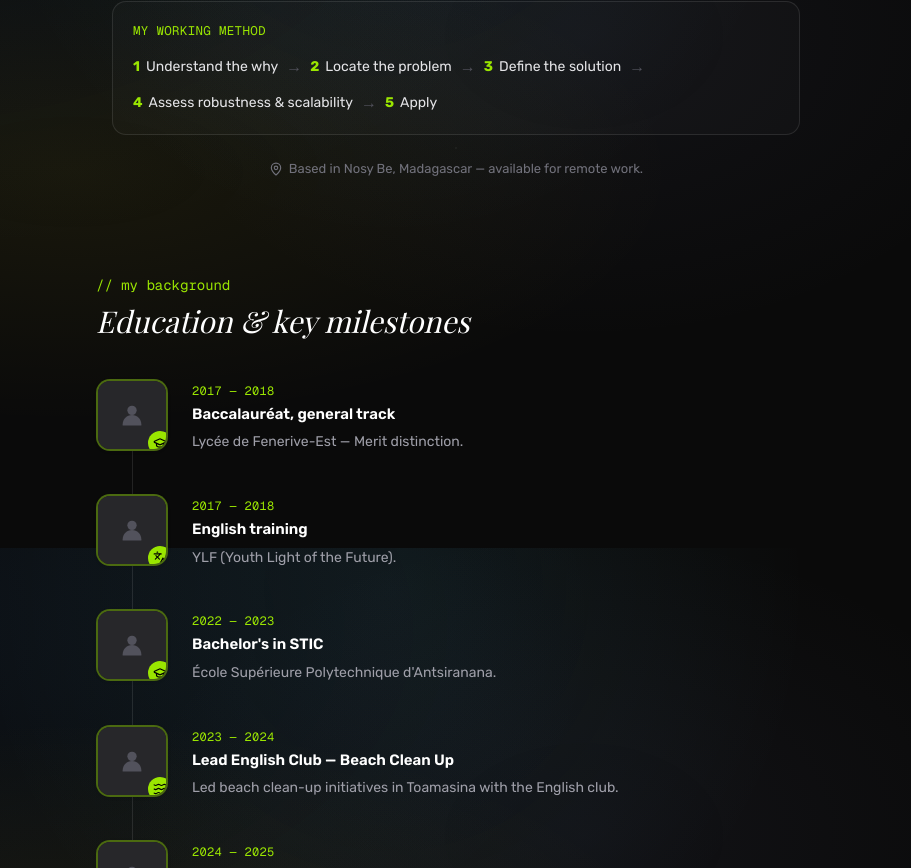
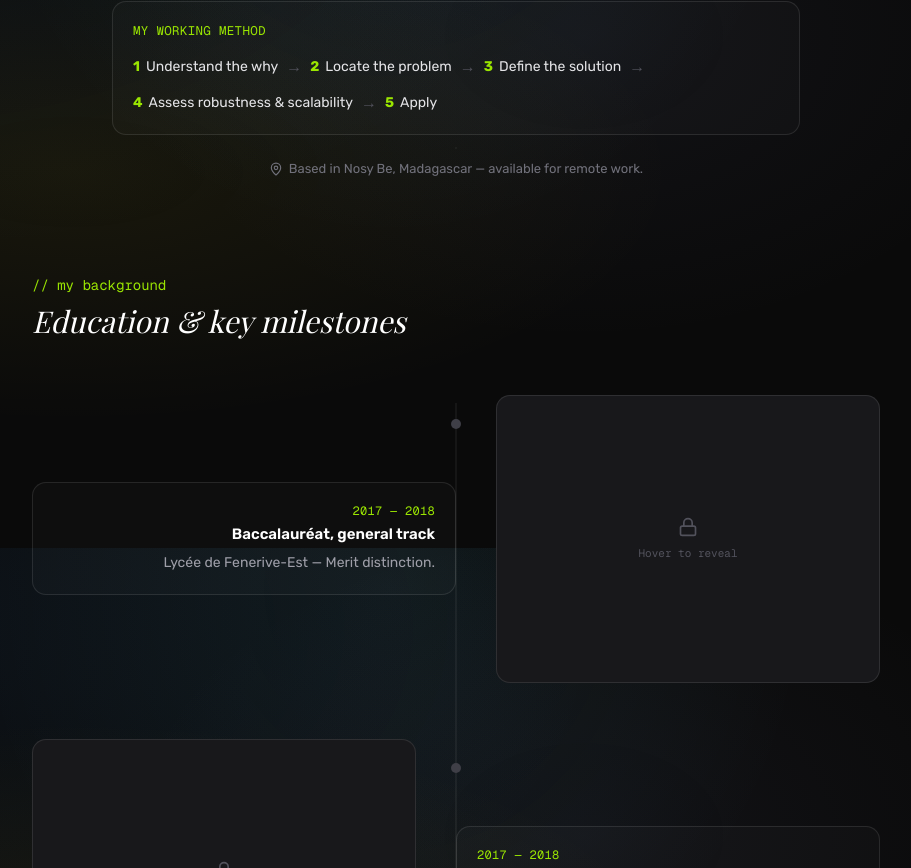
Before and after one commit to Gitjaphet/MYPORTFOLIO, a Next.js app: page /en/about in a window 1280 px wide. Shown: the part 1052-1920 px from the top of the page, without its empty margins (184-1095 px from the left). Built offline with nearby package versions, Linux system fonts and the light colour scheme; a web font is replaced by a local one.

Commit message:
mise à jour timeline

```diff
--- a/src/components/about/timeline.tsx
+++ b/src/components/about/timeline.tsx
@@ -1,80 +1,134 @@
 "use client";
 
 import Image from "next/image";
-import { motion } from "framer-motion";
+import { motion, AnimatePresence } from "framer-motion";
+import { useState } from "react";
 import { useTranslations } from "next-intl";
 import { timelineEntries } from "@/lib/timeline";
 import { Reveal } from "@/components/ui/reveal";
-
-function MockPhoto({ imageSrc, alt }: { imageSrc?: string; alt: string }) {
-  if (imageSrc) {
-    return (
-      <Image
-        src={imageSrc}
-        alt={alt}
-        fill
-        sizes="64px"
-        className="object-cover"
-      />
-    );
-  }
-
-  return (
-    <div className="flex h-full w-full items-center justify-center bg-zinc-200 dark:bg-zinc-800">
-      <svg viewBox="0 0 24 24" fill="currentColor" className="h-7 w-7 text-zinc-400 dark:text-zinc-600">
-        <circle cx="12" cy="8" r="4" />
-        <path d="M4 20c0-4.4 3.6-8 8-8s8 3.6 8 8v1H4v-1Z" />
-      </svg>
-    </div>
-  );
-}
+import { Lock, ImageOff } from "lucide-react";
 
 export function Timeline() {
   const t = useTranslations("About.timeline");
+  const [activeIndex, setActiveIndex] = useState<number | null>(null);
+
+  const toggle = (i: number) => {
+    setActiveIndex((prev) => (prev === i ? null : i));
+  };
 
   return (
-    <section className="relative mx-auto max-w-3xl px-6 py-20">
+    <section className="relative mx-auto max-w-4xl px-6 py-20">
       <Reveal>
         <p className="mb-2 font-mono text-sm text-lime-500 dark:text-lime-400">
           {t("kicker")}
         </p>
-        <h2 className="mb-10 font-heading text-2xl italic text-zinc-900 dark:text-white md:text-3xl">
+        <h2 className="mb-14 font-heading text-2xl italic text-zinc-900 dark:text-white md:text-3xl">
           {t("title")}
         </h2>
       </Reveal>
 
       <div className="relative">
-        <div className="absolute left-8 top-2 bottom-2 w-px bg-zinc-200 dark:bg-white/10 sm:left-9" />
+        <div className="absolute left-4 top-2 bottom-2 w-px bg-zinc-200 dark:bg-white/10 md:left-1/2 md:-translate-x-1/2" />
 
-        <div className="flex flex-col gap-8">
+        <div className="flex flex-col gap-10 md:gap-14">
           {timelineEntries.map((entry, i) => {
-            const Icon = entry.Icon;
+            const isEven = i % 2 === 0;
+            const isActive = activeIndex === i;
+            const title = t(`items.${entry.key}.title`);
+
             return (
               <motion.div
                 key={`${entry.key}-${i}`}
-                initial={{ opacity: 0, y: 16 }}
+                onHoverStart={() => setActiveIndex(i)}
+                onHoverEnd={() => setActiveIndex(null)}
+                onClick={() => toggle(i)}
+                initial={{ opacity: 0, y: 20 }}
                 whileInView={{ opacity: 1, y: 0 }}
-                viewport={{ once: true, margin: "-60px" }}
-                transition={{ duration: 0.35, delay: i * 0.06, ease: [0.22, 1, 0.36, 1] }}
-                className="relative flex gap-5 pl-0 sm:gap-6"
+                viewport={{ once: true, margin: "-80px" }}
+                transition={{ duration: 0.45, ease: [0.22, 1, 0.36, 1] }}
+                className={`relative flex cursor-pointer flex-col gap-4 pl-10 md:flex-row md:items-center md:gap-10 md:pl-0 ${
+                  isEven ? "" : "md:flex-row-reverse"
+                }`}
               >
-                <div className="relative z-10 flex h-16 w-16 shrink-0 items-center justify-center overflow-hidden rounded-xl border-2 border-lime-400/40 bg-white shadow-sm dark:bg-zinc-900 sm:h-18 sm:w-18">
-                  <MockPhoto imageSrc={entry.imageSrc} alt={t(`items.${entry.key}.title`)} />
-                  <div className="absolute -bottom-1.5 -right-1.5 flex h-6 w-6 items-center justify-center rounded-full bg-lime-400 text-black">
-                    <Icon className="h-3.5 w-3.5" aria-hidden="true" />
-                  </div>
-                </div>
+                <span
+                  className={`absolute left-[13px] top-6 z-10 h-2.5 w-2.5 -translate-x-1/2 rounded-full transition-colors duration-300 md:left-1/2 ${
+                    isActive ? "bg-lime-400" : "bg-zinc-300 dark:bg-zinc-700"
+                  }`}
+                />
 
-                <div className="flex-1 pb-2 pt-1">
+                <div
+                  className={`flex-1 rounded-xl border p-5 transition-all duration-300 ${
+                    isActive
+                      ? "border-lime-400/40 bg-white shadow-sm dark:bg-white/[0.04]"
+                      : "border-zinc-200 bg-white dark:border-white/10 dark:bg-white/[0.02]"
+                  } ${isEven ? "md:text-right" : ""}`}
+                >
                   <p className="mb-1 font-mono text-xs tracking-wide text-lime-500 dark:text-lime-400">
                     {entry.period}
                   </p>
                   <h3 className="mb-1.5 font-body text-[15px] font-semibold text-zinc-900 dark:text-white">
-                    {t(`items.${entry.key}.title`)}
+                    {title}
                   </h3>
                   <p className="font-body text-[14px] leading-relaxed text-zinc-600 dark:text-zinc-400">
                     {t(`items.${entry.key}.description`)}
                   </p>
+                </div>
+
+                <div className="relative aspect-[4/3] flex-1 overflow-hidden rounded-xl border border-zinc-200 bg-zinc-100 dark:border-white/10 dark:bg-zinc-900">
+                  <AnimatePresence mode="wait">
+                    {isActive ? (
+                      entry.imageSrc ? (
+                        <motion.div
+                          key="photo"
+                          initial={{ opacity: 0, scale: 1.06, filter: "blur(8px)" }}
+                          animate={{ opacity: 1, scale: 1, filter: "blur(0px)" }}
+                          exit={{ opacity: 0, scale: 1.03, filter: "blur(4px)" }}
+                          transition={{ duration: 0.55, ease: [0.22, 1, 0.36, 1] }}
+                          className="absolute inset-0"
+                        >
+                          <Image
+                            src={entry.imageSrc}
+                            alt={title}
+                            fill
+                            sizes="(max-width: 768px) 100vw, 45vw"
+                            className="object-cover"
+                          />
+                          <motion.span
+                            initial={{ opacity: 0, y: -6 }}
+                            animate={{ opacity: 1, y: 0 }}
+                            transition={{ delay: 0.15, duration: 0.3 }}
+                            className="absolute right-2.5 top-2.5 rounded-full bg-lime-400 px-2.5 py-1 font-mono text-[10px] font-semibold tracking-wide text-black"
+                          >
+                            {t("unlocked")}
+                          </motion.span>
+                        </motion.div>
+                      ) : (
+                        <motion.div
+                          key="placeholder"
+                          initial={{ opacity: 0, scale: 1.04 }}
+                          animate={{ opacity: 1, scale: 1 }}
+                          exit={{ opacity: 0, scale: 1.02 }}
+                          transition={{ duration: 0.45, ease: [0.22, 1, 0.36, 1] }}
+                          className="absolute inset-0 flex flex-col items-center justify-center gap-2 bg-zinc-200 text-zinc-400 dark:bg-zinc-800 dark:text-zinc-600"
+                        >
+                          <ImageOff className="h-6 w-6" aria-hidden="true" />
+                          <span className="font-mono text-[11px]">{t("placeholder")}</span>
+                        </motion.div>
+                      )
+                    ) : (
+                      <motion.div
+                        key="locked"
+                        initial={{ opacity: 0 }}
+                        animate={{ opacity: 1 }}
+                        exit={{ opacity: 0 }}
+                        transition={{ duration: 0.3, ease: [0.22, 1, 0.36, 1] }}
+                        className="absolute inset-0 flex flex-col items-center justify-center gap-2 text-zinc-400 dark:text-zinc-600"
+                      >
+                        <Lock className="h-5 w-5" aria-hidden="true" />
+                        <span className="font-mono text-[11px]">{t("hoverToReveal")}</span>
+                      </motion.div>
+                    )}
+                  </AnimatePresence>
                 </div>
               </motion.div>
             );
--- a/src/lib/timeline.ts
+++ b/src/lib/timeline.ts
@@ -11,9 +11,9 @@ export type TimelineEntry = {
 };
 
 export const timelineEntries: TimelineEntry[] = [
-  { key: "bacc", period: "2017 — 2018", Icon: GraduationCap },
-  { key: "english-ylf", period: "2017 — 2018", Icon: Languages },
-  { key: "licence-stic", period: "2022 — 2023", Icon: GraduationCap },
-  { key: "beach-cleanup", period: "2023 — 2024", Icon: Waves },
-  { key: "master-tr", period: "2024 — 2025", Icon: GraduationCap },
+  { key: "bacc", period: "2017 — 2018", Icon: GraduationCap, imageSrc: "/images/timeline/bacc.jpg" },
+  { key: "english-ylf", period: "2017 — 2018", Icon: Languages, imageSrc: "/images/timeline/english-ylf.jpg" },
+  { key: "licence-stic", period: "2022 — 2023", Icon: GraduationCap, imageSrc: "/images/timeline/licence-stic.jpg" },
+  { key: "beach-cleanup", period: "2023 — 2024", Icon: Waves, imageSrc: "/images/timeline/beach-cleanup.jpg" },
+  { key: "master-tr", period: "2024 — 2025", Icon: GraduationCap, imageSrc: "/images/timeline/master-tr.jpg" },
 ];
--- a/src/messages/en.json
+++ b/src/messages/en.json
@@ -181,6 +181,9 @@
     "timeline": {
       "kicker": "// my background",
       "title": "Education & key milestones",
+      "unlocked": "Unlocked",
+      "hoverToReveal": "Hover to reveal",
+      "placeholder": "Photo coming soon",
       "items": {
         "bacc": {
           "title": "Baccalauréat, general track",
--- a/src/messages/fr.json
+++ b/src/messages/fr.json
@@ -181,6 +181,9 @@
     "timeline": {
       "kicker": "// mon parcours",
       "title": "Formation & étapes clés",
+      "unlocked": "Débloqué",
+      "hoverToReveal": "Survolez pour révéler",
+      "placeholder": "Photo à venir",
       "items": {
         "bacc": {
           "title": "Baccalauréat, série générale",
```
